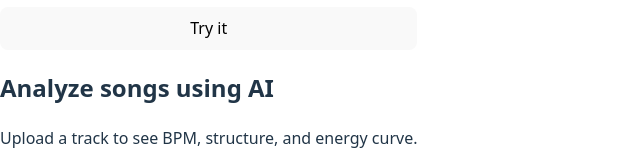
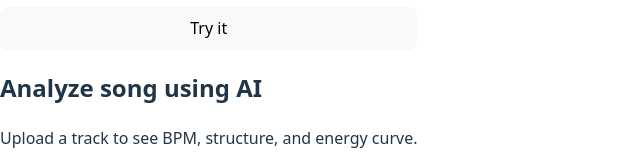
Before and after one commit to arunhotra/groovelab, a React (Vite) app in the folder frontend/: page / in a window 1280 px wide. Shown: the part 234-394 px from the top of the page, without its empty margins (0-640 px from the left). Built offline with nearby package versions, Linux system fonts and the light colour scheme.

Commit message:
minor modification with U

```diff
--- a/frontend/src/App.jsx
+++ b/frontend/src/App.jsx
@@ -12,7 +12,7 @@ function Home() {
       path: "/playlist",
     },
     {
-      title: "Analyze songs using AI",
+      title: "Analyze song using AI",
       description: "Upload a track to see BPM, structure, and energy curve.",
       path: "/analyzer",
     },
```
